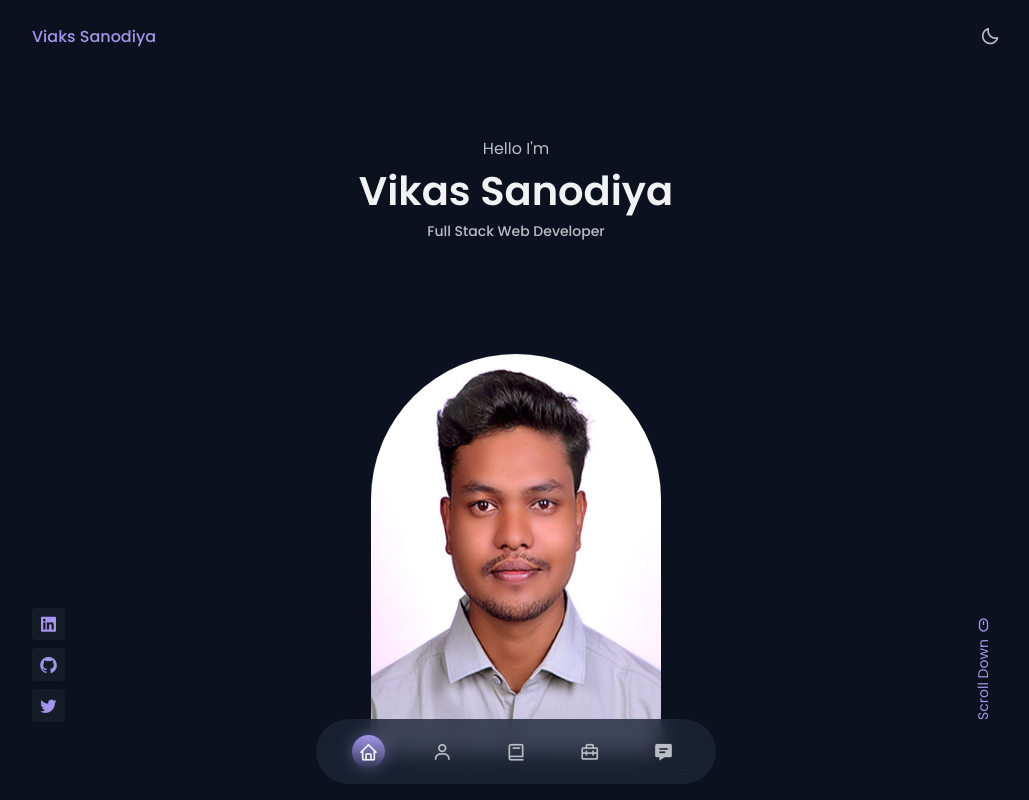
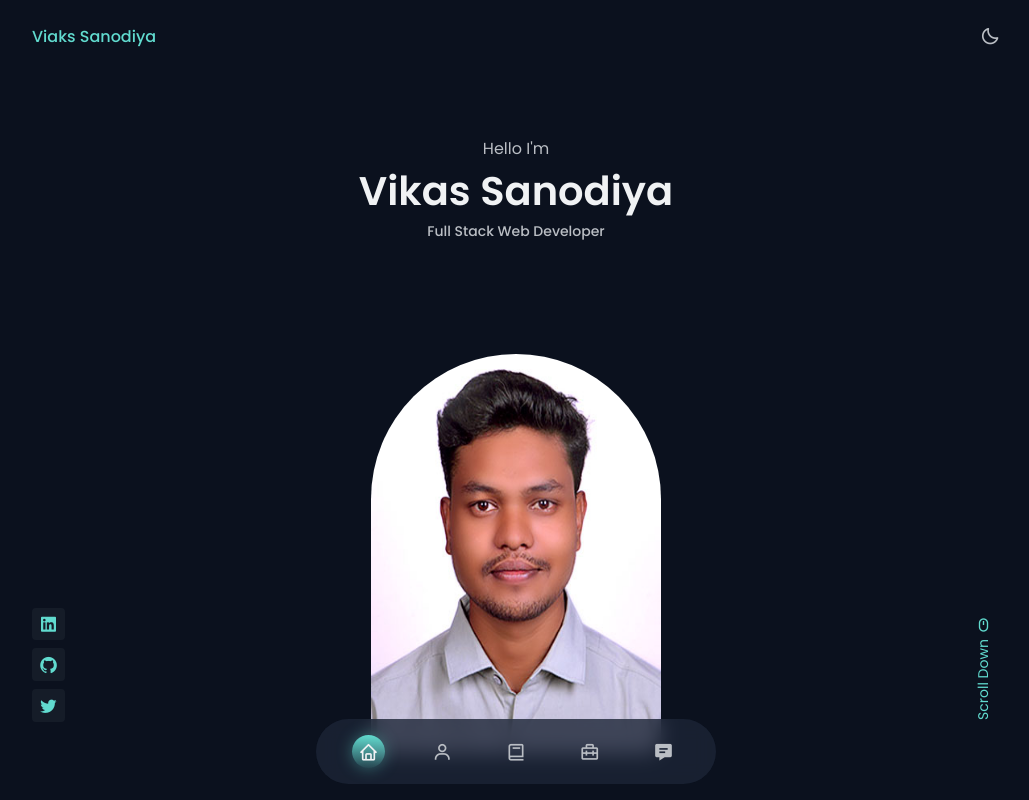
Before and after one commit to vikas-011/vikas-011.github.io, a plain HTML site: page index.html in a window 1280 px wide. Shown: the top 800 px of the page, without its empty margins (124-1153 px from the left). Drawn offline with nearby package versions, Linux system fonts and the light colour scheme; files whose address does not match are found by name.

Commit message:
color change

```diff
--- a/assets/css/styles.css
+++ b/assets/css/styles.css
@@ -13,9 +13,9 @@
         Pink: hsl(356, 66%, 75%)
         Teal: hsl(174, 63%, 62%)
   */
-  --first-hue: 250;
-  --sat: 66%;
-  --lig: 75%;
+  --first-hue: 174;
+  --sat: 63%;
+  --lig: 62%;
   --second-hue: 219;
 
   --first-color: hsl(var(--first-hue), var(--sat), var(--lig));
```
